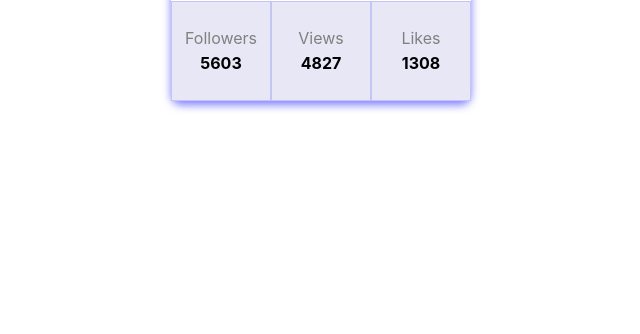
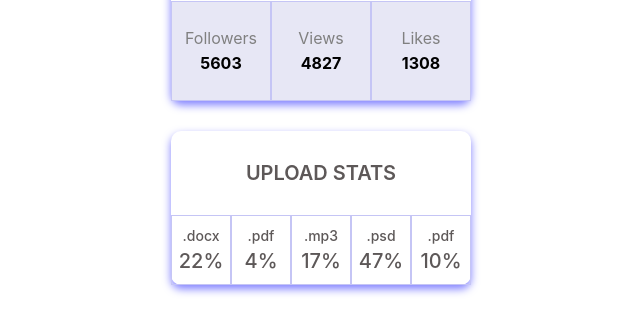
Before and after one commit to Olena0510/goit-react-hw-01-components, a React (Create React App) app: page / in a window 1280 px wide. Shown: the part 296-630 px from the top of the page, without its empty margins (319-959 px from the left). Built offline with nearby package versions, Linux system fonts and the light colour scheme.

Commit message:
statistics

```diff
--- a/src/components/App.jsx
+++ b/src/components/App.jsx
@@ -1,9 +1,12 @@
 import { Profile } from "./Profile/Profile";
+// import { Section } from "./Section/Section";
+import { Statistics } from "./Statistics/Statistics";
 import { user, data, friends, transactions } from '../data/dataAll';
 
 export const App = () => {
   return (
     <>
+
       <Profile
       username={user.username}
       tag={user.tag}
@@ -13,6 +16,13 @@ export const App = () => {
       views={user.stats.views}
       likes={user.stats.likes}
       />
-      </>
+
+
+
+      <Statistics title="Upload stats" stats={data}
+      />
+
+
+     </>
   );
 };
--- /dev/null
+++ b/src/components/Section/Section.jsx
@@ -0,0 +1,3 @@
+import PropTypes from 'prop-types';
+
+export const Section
--- a/src/components/Statistics/Statistics.jsx
+++ b/src/components/Statistics/Statistics.jsx
@@ -1,28 +1,30 @@
 import PropTypes from 'prop-types';
+import { StatisticsSection, Title, List, Item, Label, Percentage } from './Statistics.styled';
 
 export const Statistics = ({ title, stats }) => {
     return (
-        <section className="statistics">
-            {title.length > 0 ? (<h2 className="title">{title}</h2>) : ( )};
+        <StatisticsSection>
+            {title && <Title> { title } </Title>}
 
-            <ul className="stat-list">
+            <List className="stat-list">
                 {stats.map(({id, label, percentage}) => (
-                    <li key={id} className="item">
-      <span className="label">{label}</span>
-      <span className="percentage">{percentage}</span>
-    </li>
+                    <Item key={id} className="item">
+      <Label>{label}</Label>
+      <Percentage>{percentage}%</Percentage>
+    </Item>
         ))}
-  </ul>
-</section>
+  </List>
+</StatisticsSection>
     )
 }
 
 Statistics.propTypes = {
-    stats: propTypes.arrayOf(
-        propTypes.shape({
-            id: propTypes.string.isRequired,
-            label: propTypes.string.isRequired,
-            percentage: propTypes.number.isRequired
-    })
-)
-}
+    title: PropTypes.string,
+    stats: PropTypes.arrayOf(
+        PropTypes.shape({
+            id: PropTypes.string.isRequired,
+            label: PropTypes.string.isRequired,
+            percentage: PropTypes.number.isRequired,
+        })
+    ),
+};
--- a/src/components/Statistics/Statistics.styled.jsx
+++ b/src/components/Statistics/Statistics.styled.jsx
@@ -0,0 +1,46 @@
+import styled from '@emotion/styled';
+
+export const StatisticsSection = styled.section`
+    text-align: center;
+margin: auto;
+border-radius: 10px;
+  box-shadow: 0 4px 8px 0 rgba(0, 0, 256, 0.5);
+  max-width: 300px;
+  margin-top: 30px;
+`;
+
+export const Title = styled.h2`
+    text-transform: uppercase;
+    color: #5d5858;
+    font-weight: 600;
+    font-size: 20px;
+    padding: 30px;
+`;
+
+export const List = styled.ul`
+display: flex;
+    justify-content: space-around;
+`;
+
+export const Item = styled.li`
+display: flex;
+    flex-direction: column;
+     gap: 5px;
+     justify-content: center;
+      border: 1px #c5c5f5 solid;
+     width: 100%;
+     height: 70px;
+     text-align: center;
+`;
+
+export const Label = styled.span`
+ color: #5d5858;
+    font-weight: 500;
+    font-size: 14px;
+`;
+
+export const Percentage = styled.span`
+color: #5d5858;
+    font-weight: 500;
+    font-size: 20px;
+`;
```
Also changed, not shown: src/components/Section/Section.styled.jsx (added).
